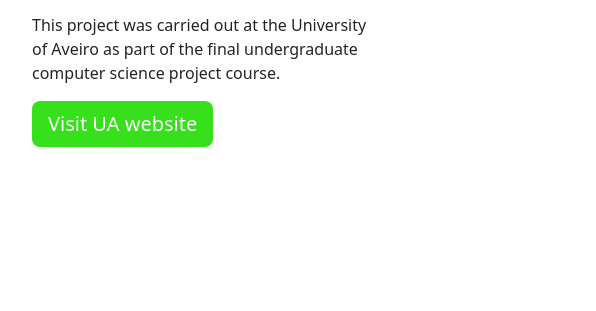
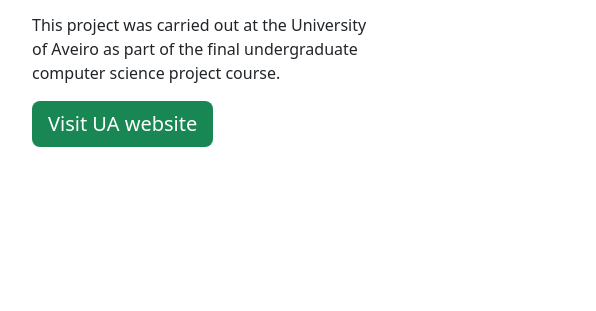
Before and after one commit to Projeto-PECI/Website, a plain HTML site: page index.html in a window 1280 px wide. Shown: the part 2760-3071 px from the top of the page, 148-744 px from the left. Drawn offline with Linux system fonts and the light colour scheme.

Commit message:
Update index.html

```diff
--- a/index.html
+++ b/index.html
@@ -239,7 +239,7 @@
             <div class="col-md-6 text-center text-md-start d-flex d-sm-flex d-md-flex justify-content-center align-items-center justify-content-md-start align-items-md-center justify-content-xl-center">
                 <div style="max-width: 350px;">
                     <h2 class="text-uppercase fw-bold">Prowdly made in Aveiro</h2>
-                    <p class="my-3">This project was carried out at the University of Aveiro as part of the final undergraduate computer science project course.</p><a class="btn btn-primary btn-lg me-2" role="button" href="https://www.ua.pt/" style="background: rgb(54,224,26);border-style: none;">Visit UA website</a>
+                    <p class="my-3">This project was carried out at the University of Aveiro as part of the final undergraduate computer science project course.</p><a class="btn btn-primary btn-lg me-2" role="button" href="https://www.ua.pt/" style="background: var(--bs-green);border-style: none;">Visit UA website</a>
                 </div>
             </div>
             <div class="col-md-6">
```
